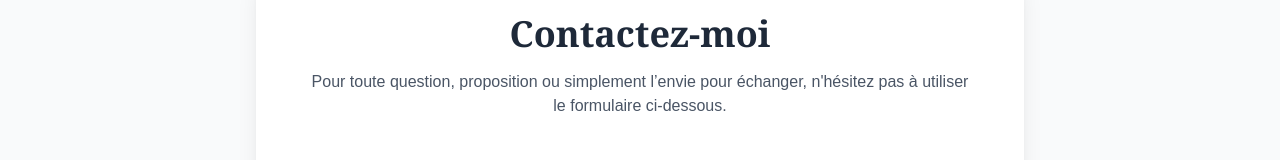
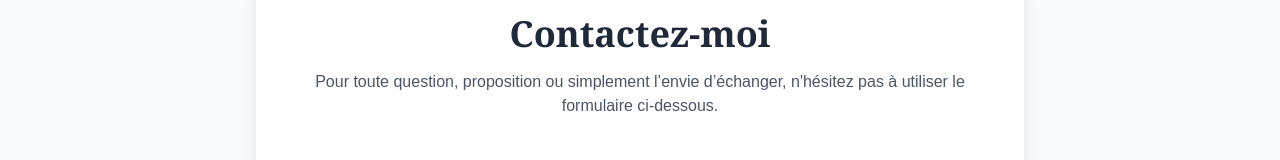
Before and after one commit to Idaryss/valerie-next, a Next.js app: page /contact in a window 1280 px wide. Shown: the part 162-322 px from the top of the page. Built offline with nearby package versions, Linux system fonts and the light colour scheme.

Commit message:
fix: contact wording

```diff
--- a/app/contact/page.tsx
+++ b/app/contact/page.tsx
@@ -62,7 +62,7 @@ const ContactPage: React.FC = () => {
         Contactez-moi
       </h2>
       <p className="text-center text-gray-600 mb-10">
-        Pour toute question, proposition ou simplement l’envie pour échanger,
+        Pour toute question, proposition ou simplement l’envie d’échanger,
         n'hésitez pas à utiliser le formulaire ci-dessous.
       </p>
 
```
